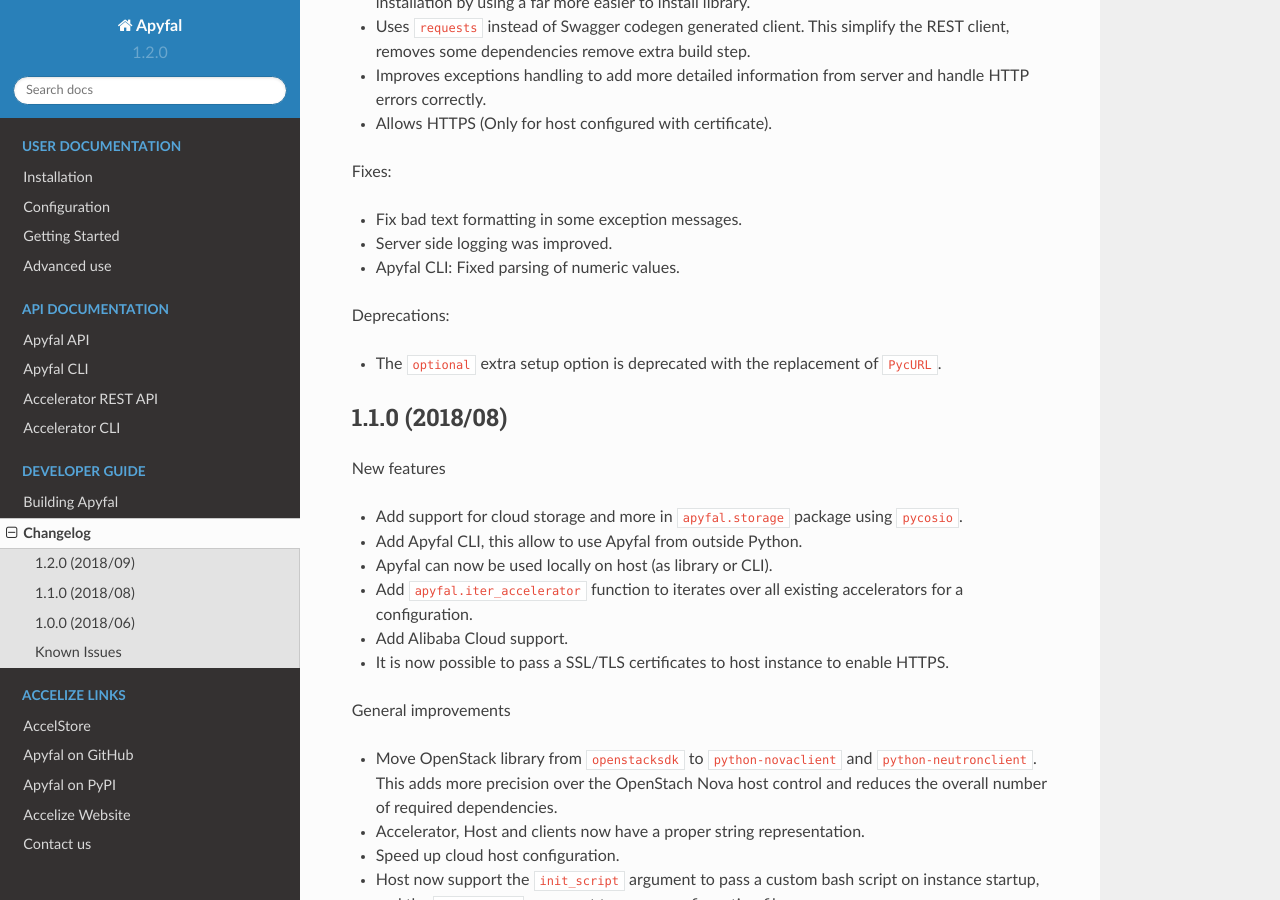
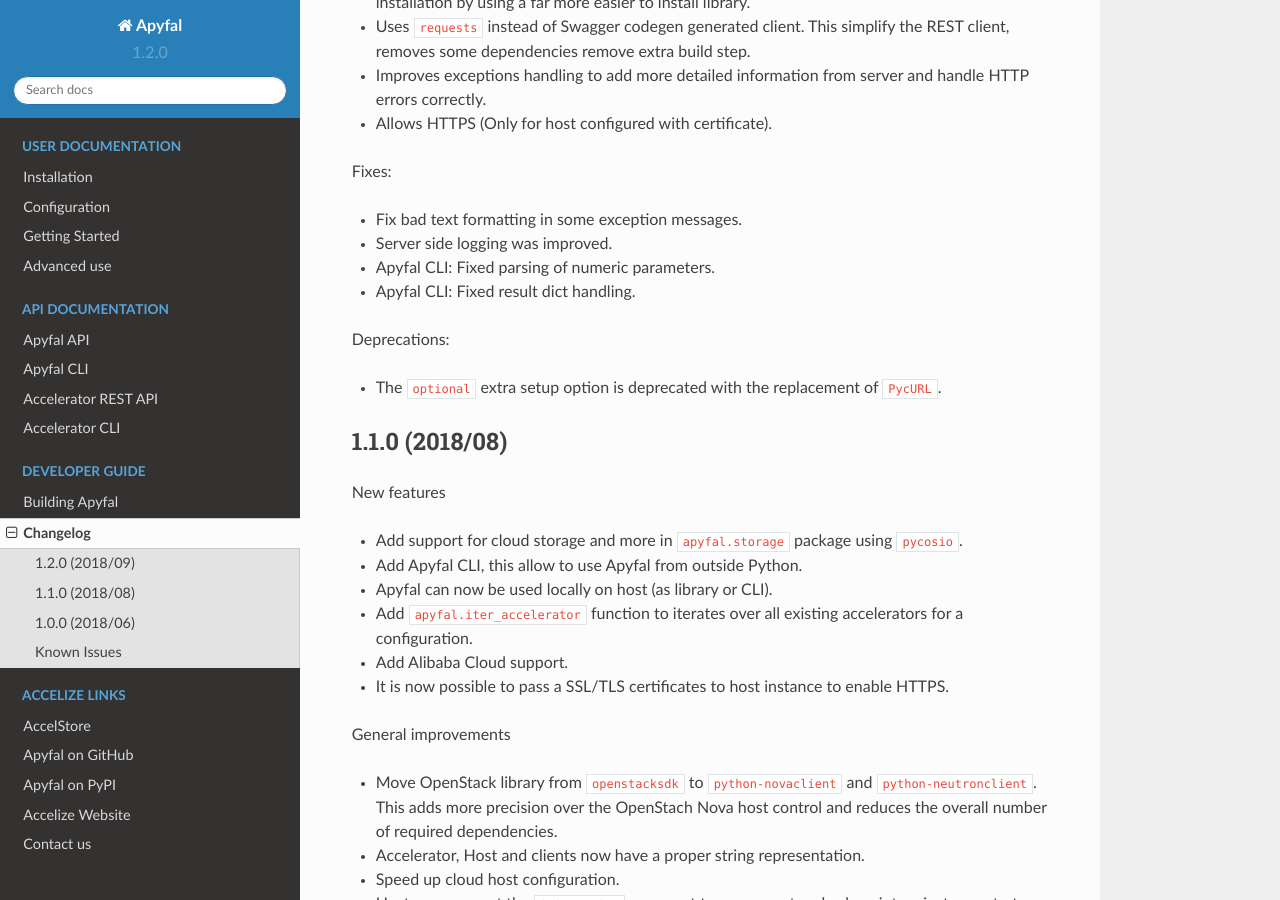
Before and after one commit to Accelize/apyfal, a Sphinx documentation site: the page built from docs/changes.rst, in a window 1280 px wide and 900 px high, scrolled down 468 px. Built offline with Sphinx 7.4.7 and the Read the Docs theme 2.0.0, drawn with Linux system fonts in a browser that asks for light colours; pages that are not in the unit, such as notebooks, are missing from menus.

Commit message:
Fix result handling

```diff
--- a/docs/changes.rst
+++ b/docs/changes.rst
@@ -27,7 +27,8 @@ Fixes:
 
 - Fix bad text formatting in some exception messages.
 - Server side logging was improved.
-- Apyfal CLI: Fixed parsing of numeric values.
+- Apyfal CLI: Fixed parsing of numeric parameters.
+- Apyfal CLI: Fixed result dict handling.
 
 Deprecations:
 
```
Also changed, not shown: 1 other file.
